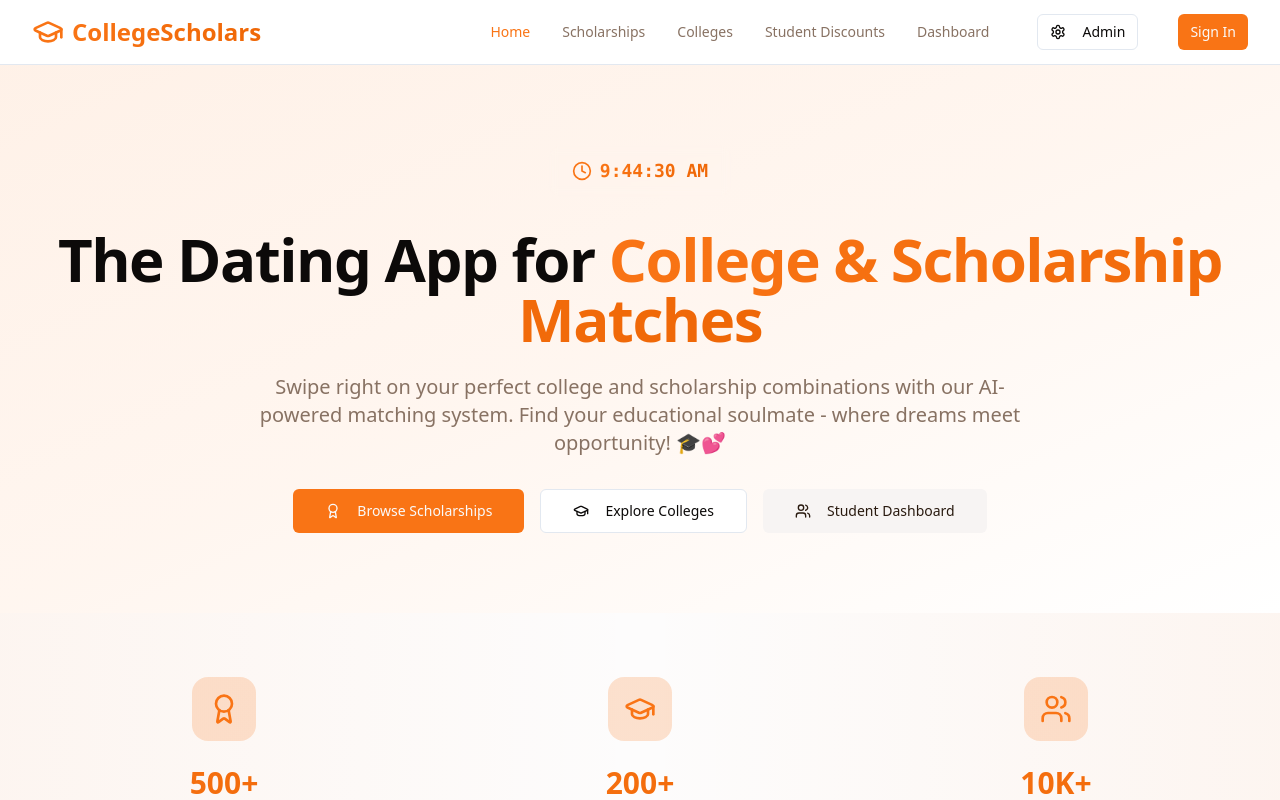
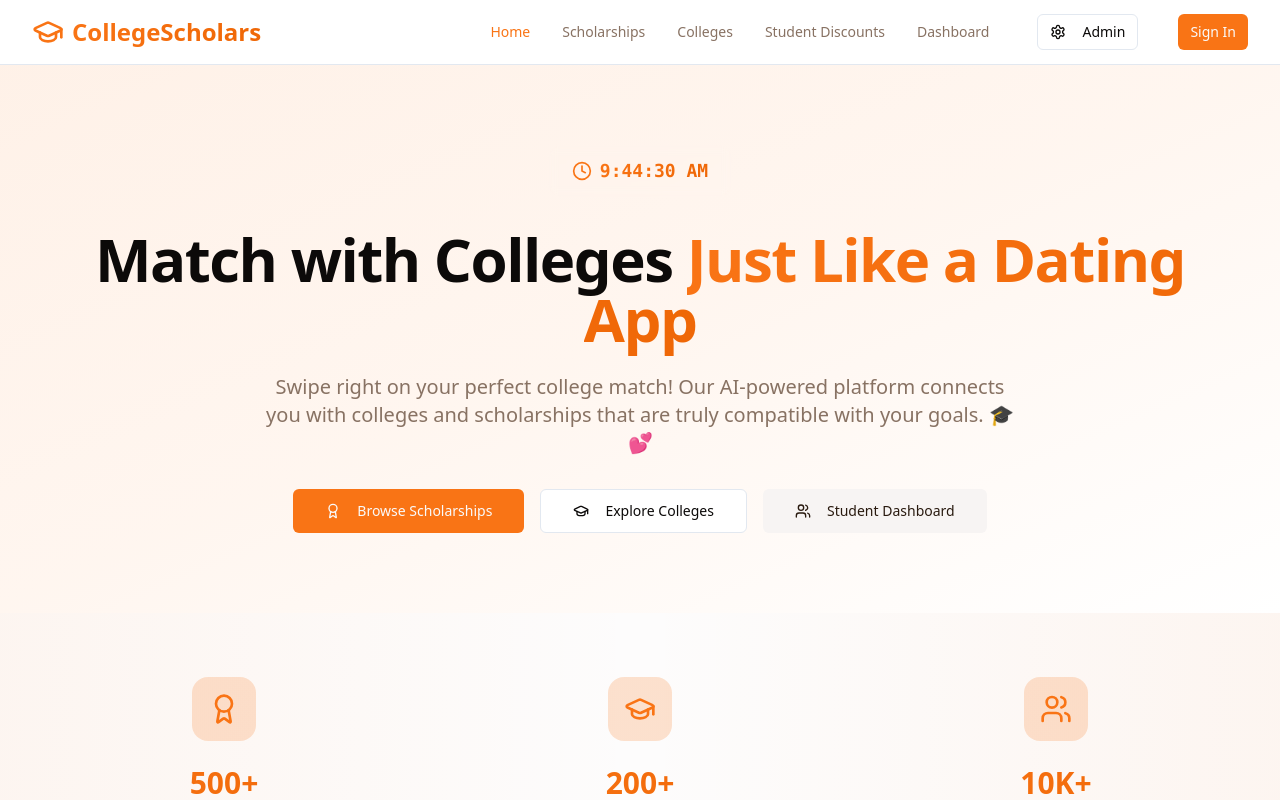
Before and after one commit to h23ii88/orange-campus-connect, a React (Vite) app: page / in a window 1280 px wide. Shown: the top 800 px of the page. Built offline with nearby package versions, Linux system fonts and the light colour scheme.

Commit message:
Update tagline to include dating app

```diff
--- a/src/pages/Index.tsx
+++ b/src/pages/Index.tsx
@@ -89,14 +89,14 @@ const Index = () => {
 
           <div className="text-center">
             <h1 className="text-4xl md:text-6xl font-bold tracking-tight mb-6">
-              The Dating App for{" "}
+              Match with Colleges{" "}
               <span className="bg-gradient-to-r from-primary to-orange-600 bg-clip-text text-transparent">
-                College & Scholarship Matches
+                Just Like a Dating App
               </span>
             </h1>
             <p className="text-xl text-muted-foreground mb-8 max-w-3xl mx-auto">
-              Swipe right on your perfect college and scholarship combinations with our AI-powered matching system.
-              Find your educational soulmate - where dreams meet opportunity! 🎓💕
+              Swipe right on your perfect college match! Our AI-powered platform connects you with
+              colleges and scholarships that are truly compatible with your goals. 🎓💕
             </p>
             <div className="flex flex-col sm:flex-row gap-4 justify-center">
               <Link to="/scholarships">
```
